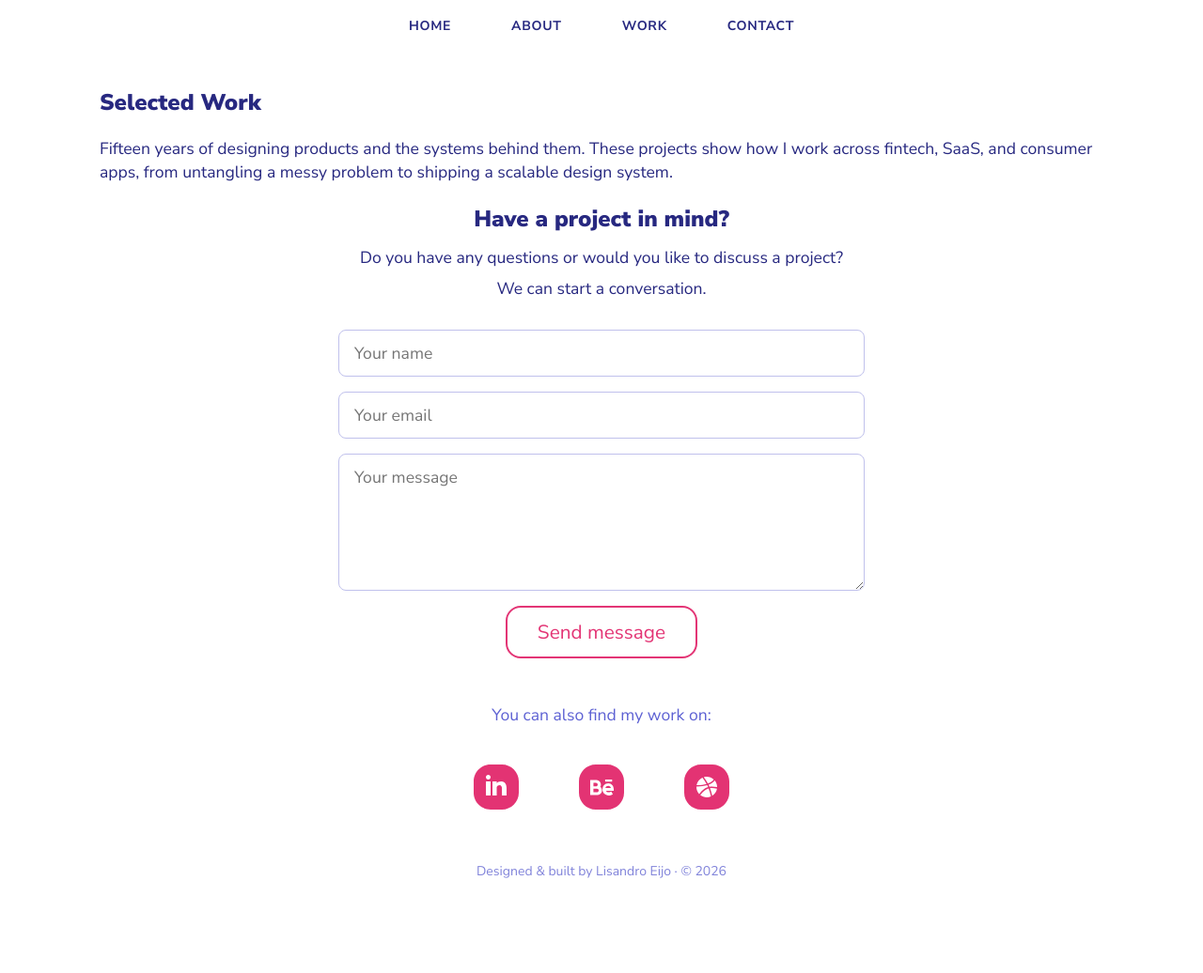
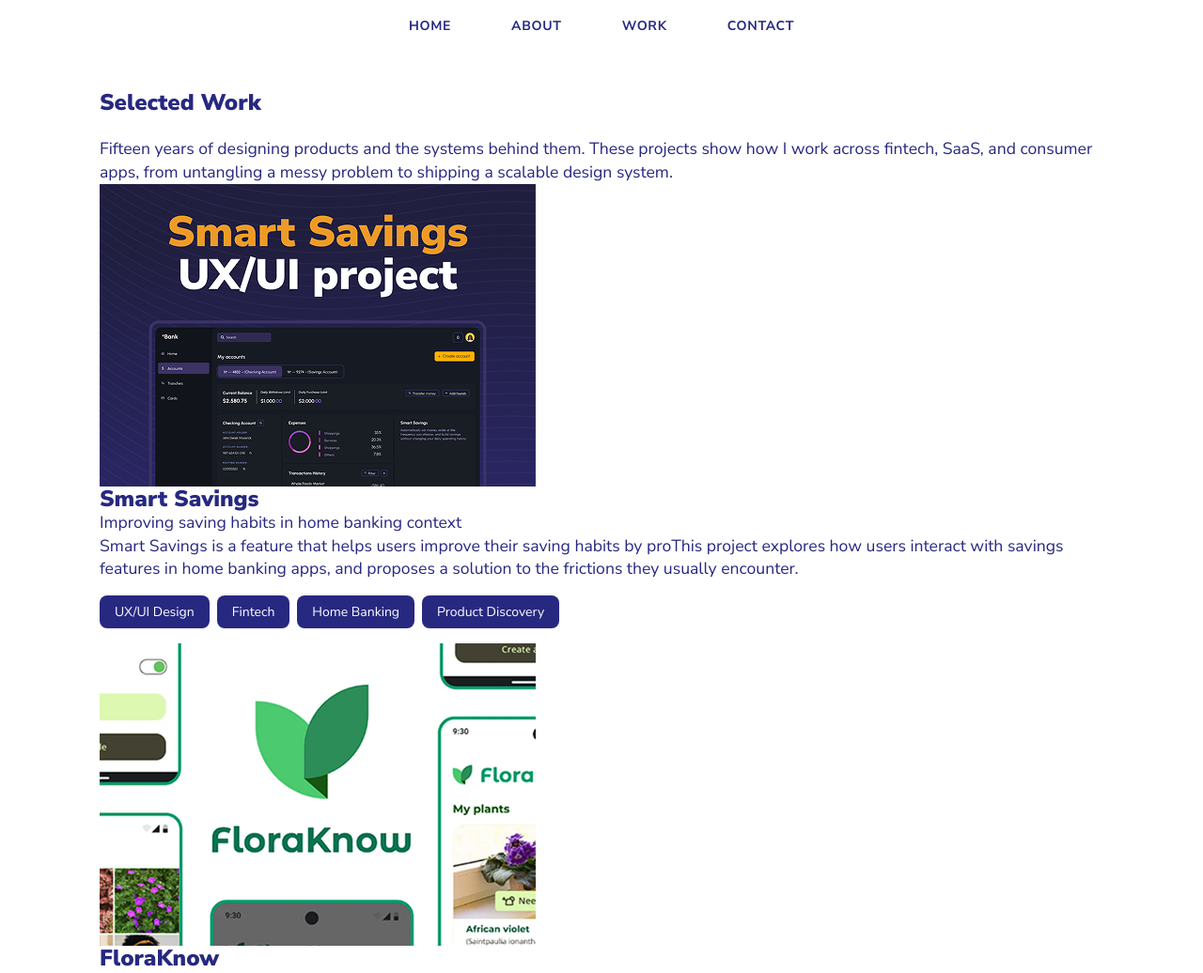
Before and after one commit to LisandroEijo/lisandroeijo.github.io, an Astro site: page /work in a window 1280 px wide. Shown: the top 1036 px of the page at 94% size. Before the commit the page ends 970 px from the top, so only its background shows below. Built offline with nearby package versions, Linux system fonts and the light colour scheme; Astro itself is replaced by a stand-in of ours.

Commit message:
Work page redesign

```diff
--- a/src/pages/work/index.astro
+++ b/src/pages/work/index.astro
@@ -2,6 +2,29 @@
 import Base from "../../layouts/Base.astro";
 
 import Contact from "../../components/Contact.astro";
+const projects = [
+    {
+        image: "/images/proyect-gallery_smart-savings.png",
+        title: "Smart Savings",
+        subtitle: "Improving saving habits in home banking context",
+        description:
+            "Smart Savings is a feature that helps users improve their saving habits by proThis project explores how users interact with savings features in home banking apps, and proposes a solution to the frictions they usually encounter.",
+        tags: ["UX/UI Design", "Fintech", "Home Banking", "Product Discovery"],
+        link: "https://www.behance.net/gallery/245960381/Smart-Savings-Bank-app-feature",
+        label: "Smart Savings app feature case study (opens on Behance)",
+    },
+    {
+        image: "/images/proyect-gallery_floraknow.png",
+        title: "FloraKnow",
+        subtitle: "Plant identification and care app",
+        description:
+            "FloraKnow is a mobile app that helps users identify plants and learn about their care requirements. This project focuses on creating an intuitive interface for plant enthusiasts and beginners alike.",
+        tags: ["UX/UI Design", "Mobile App", "Plant Care", "Product Discovery"],
+
+        link: "https://www.behance.net/gallery/245960381/FloraKnow-Plant-Identification-App",
+        label: "FloraKnow app case study (opens on Behance)",
+    },
+];
 ---
 
 <Base title="Lisandro Eijo — Senior UX/UI Designer">
@@ -14,12 +37,35 @@ import Contact from "../../components/Contact.astro";
                 consumer apps, from untangling a messy problem to shipping a
                 scalable design system.
             </p>
+            <div class="Work-projects-gallery">
+                {
+                    projects.map((project) => (
+                        <div class="Work-gallery__block">
+                            <img
+                                src={project.image}
+                                alt={project.title}
+                                class="project__image"
+                            />
+                            <div class="project__description">
+                                <h3>{project.title}</h3>
+                                <p>{project.subtitle}</p>
+                                <p>{project.description}</p>
+                                <div class="tags">
+                                    {project.tags.map((tag) => (
+                                        <span class="tag">{tag}</span>
+                                    ))}
+                                </div>
+                            </div>
+                        </div>
+                    ))
+                }
+            </div>
         </div>
     </section>
-    <section id="contact">
-        <Contact />
-    </section>
 </Base>
+<section id="contact">
+    <Contact />
+</section>
 
 <style lang="scss">
     @use "../../styles/tokens" as *;
@@ -32,4 +78,17 @@ import Contact from "../../components/Contact.astro";
             margin-bottom: $space-6;
         }
     }
+    .tags {
+        display: flex;
+        flex-wrap: wrap;
+        gap: $space-2;
+        margin: $space-4 0;
+    }
+    .tag {
+        background-color: $color-primary;
+        color: #fff;
+        padding: $space-2 $space-4;
+        border-radius: $radius-md;
+        font-size: $font-size-small;
+    }
 </style>
```
